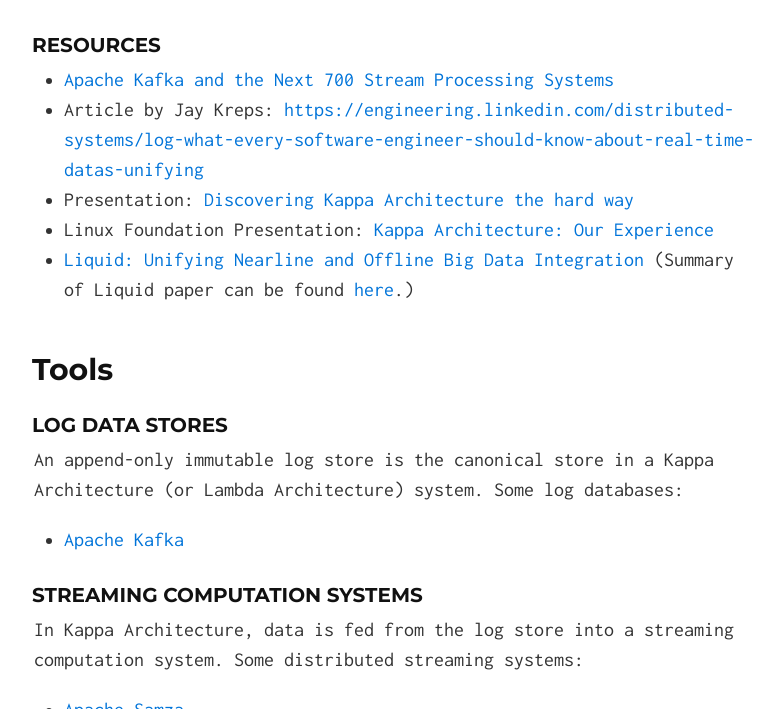
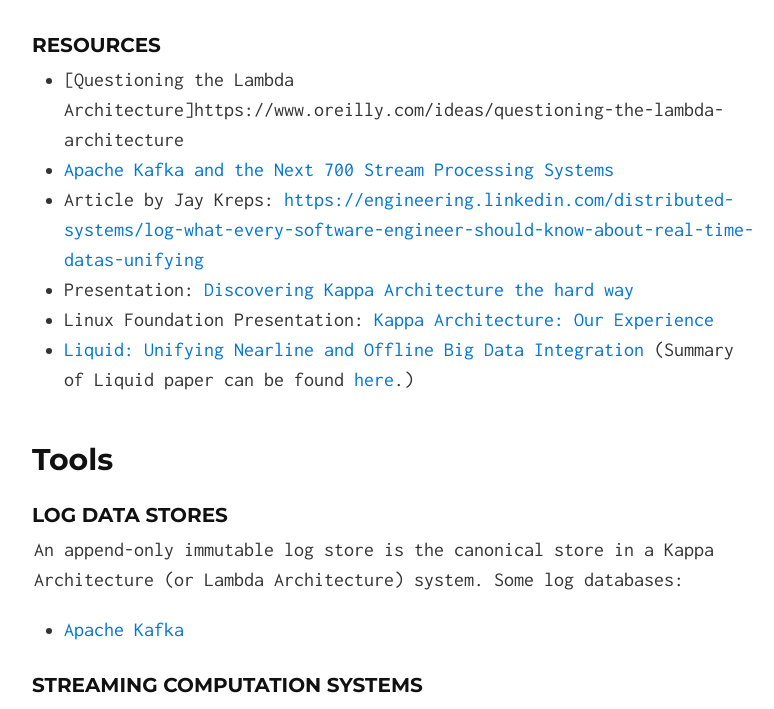
Before and after one commit to milinda/kappa-architecture.com, a Jekyll site: the page built from index.html, in a window 1280 px wide and 900 px high, scrolled down 1388 px, cut to the strip 191-900 px from the top of the window. Shown: the whole strip, without its empty margins (246-1020 px from the left). Built offline with Jekyll 4.4.1, drawn with Linux system fonts in a browser that asks for light colours.

Commit message:
Original kappa architecture proposal.

```diff
--- a/_includes/index.md
+++ b/_includes/index.md
@@ -20,6 +20,7 @@ The idea of Kappa Architecture was first described in an [article](http://radar.
 
 ### Resources
 
+* [Questioning the Lambda Architecture]https://www.oreilly.com/ideas/questioning-the-lambda-architecture
 * [Apache Kafka and the Next 700 Stream Processing Systems](https://www.youtube.com/watch?v=9RMOc0SwRro)
 * Article by Jay Kreps: [https://engineering.linkedin.com/distributed-systems/log-what-every-software-engineer-should-know-about-real-time-datas-unifying](The Log: What every software engineer should know about real-time data's unifying abstraction)
 * Presentation: [Discovering Kappa Architecture the hard way](http://novoj.github.io/reveal.js/kappa-architecture.html#/)
```
